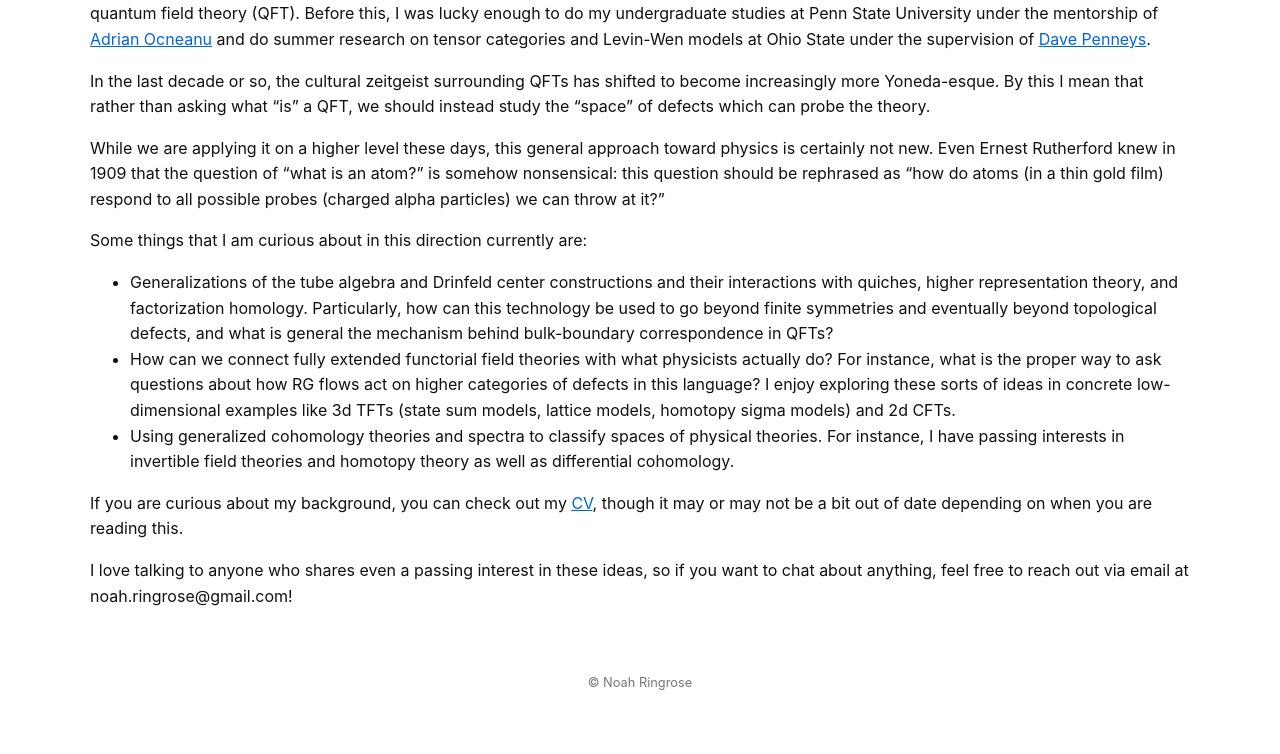
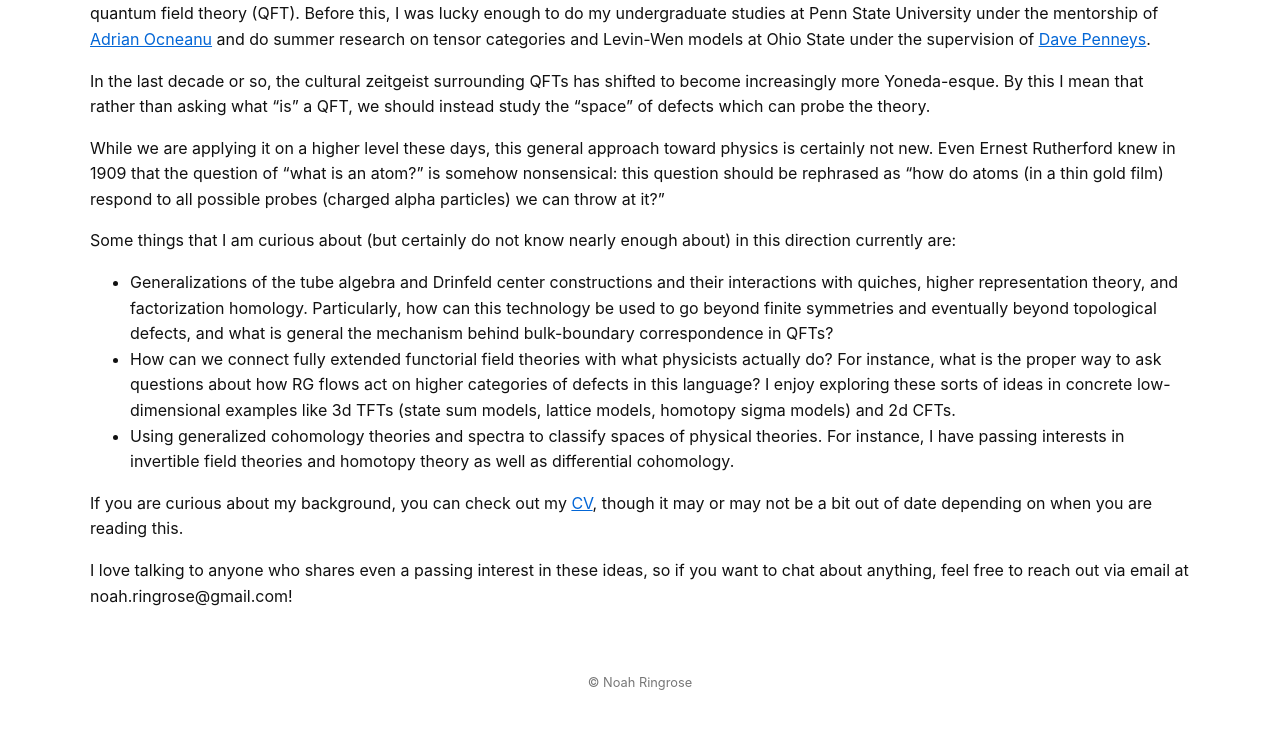
Before and after one commit to noahringrose/noahringrose.github.io, a Jekyll site: the page built from index.md, in a window 1280 px wide. Shown: the part 422-1176 px from the top of the page. Built offline with Jekyll 4.4.1, drawn with Linux system fonts in a browser that asks for light colours.

Commit message:
Update index.md

```diff
--- a/index.md
+++ b/index.md
@@ -12,7 +12,7 @@ In the last decade or so, the cultural zeitgeist surrounding QFTs has shifted to
 
 While we are applying it on a higher level these days, this general approach toward physics is certainly not new. Even Ernest Rutherford knew in 1909 that the question of "what is an atom?" is somehow nonsensical: this question should be rephrased as "how do atoms (in a thin gold film) respond to all possible probes (charged alpha particles) we can throw at it?"
 
-Some things that I am curious about in this direction currently are:
+Some things that I am curious about (but certainly do not know nearly enough about) in this direction currently are:
 - Generalizations of the tube algebra and Drinfeld center constructions and their interactions with quiches, higher representation theory, and factorization homology. Particularly, how can this technology be used to go beyond finite symmetries and eventually beyond topological defects, and what is general the mechanism behind bulk-boundary correspondence in QFTs?
 - How can we connect fully extended functorial field theories with what physicists actually do? For instance, what is the proper way to ask questions about how RG flows act on higher categories of defects in this language? I enjoy exploring these sorts of ideas in concrete low-dimensional examples like 3d TFTs (state sum models, lattice models, homotopy sigma models) and 2d CFTs.
 - Using generalized cohomology theories and spectra to classify spaces of physical theories. For instance, I have passing interests in invertible field theories and homotopy theory as well as differential cohomology.
```
